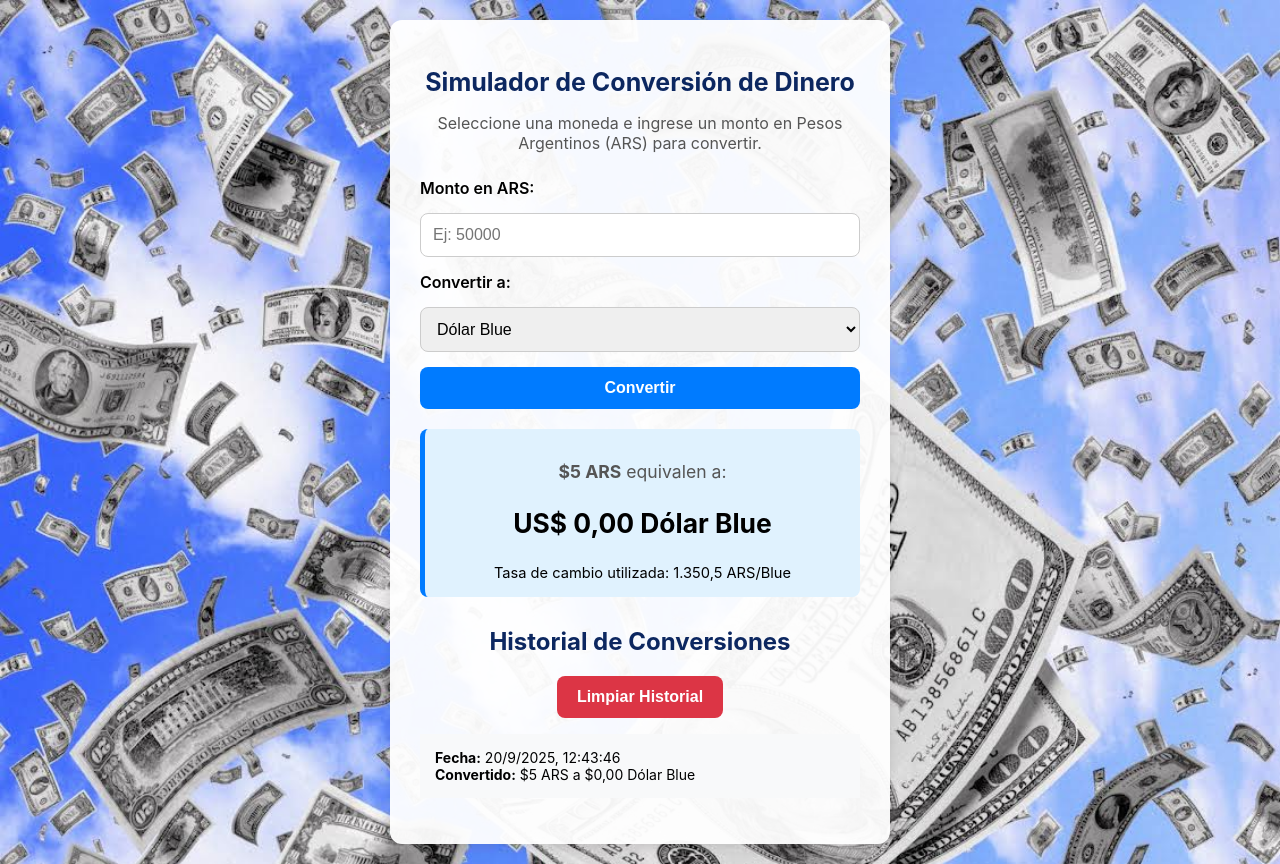
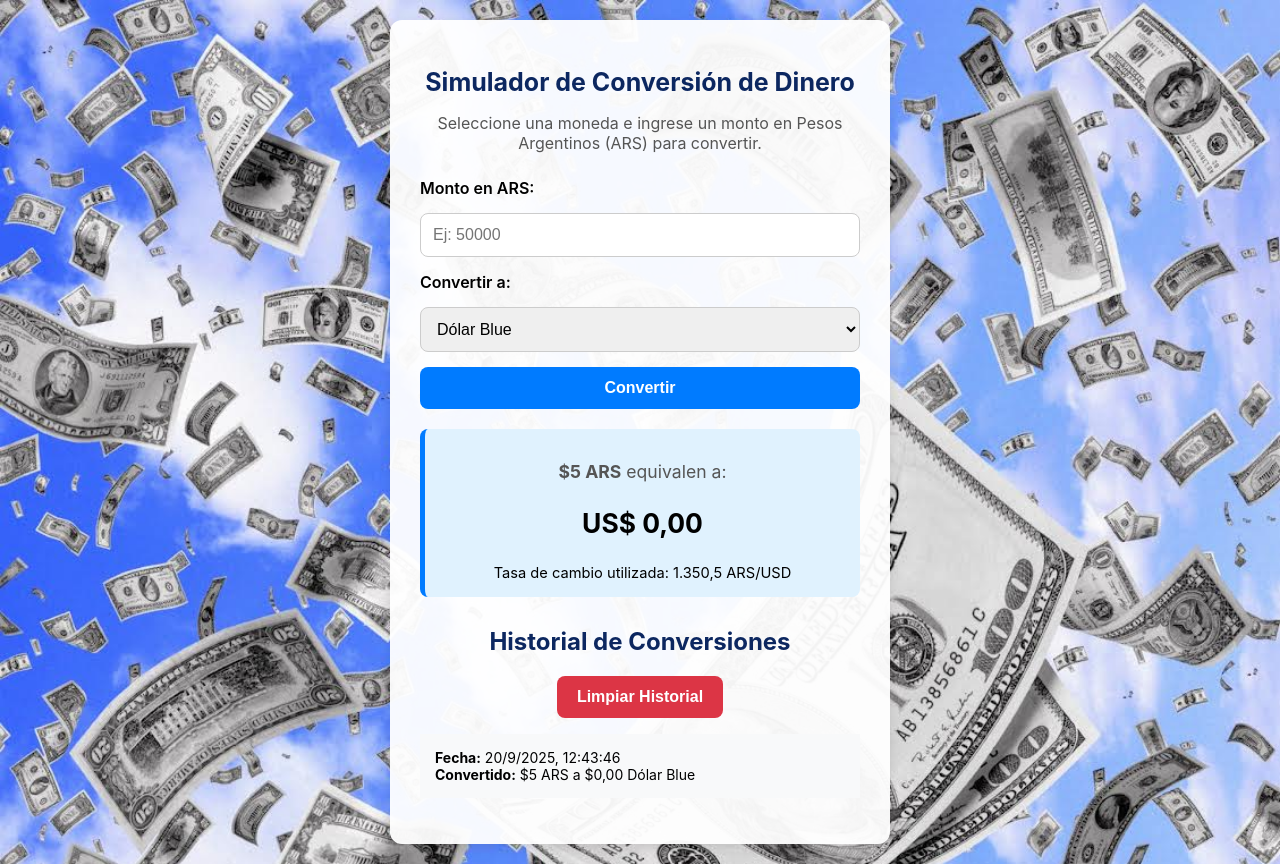
Before and after one commit to Nick91-Licha22/conversor2, a plain HTML site: page index.html in a window 1280 px wide. Both pictures are taken after typing "5" into the empty fields and a click on the button "Convertir". Drawn offline with Linux system fonts and the light colour scheme; some packages are replaced by stand-ins of ours; a script that the page names is missing.

Commit message:
mejoras en el conversor

```diff
--- a/db.json
+++ b/db.json
@@ -3,21 +3,25 @@
     {
       "id": "USD_BLUE",
       "nombre": "Dólar Blue",
+      "codigo": "USD",
       "tasaVenta": 1350.50
     },
     {
       "id": "USD_OFICIAL",
       "nombre": "Dólar Oficial",
+      "codigo": "USD",
       "tasaVenta": 1020.00
     },
     {
       "id": "EUR",
       "nombre": "Euro",
+      "codigo": "EUR",
       "tasaVenta": 1450.75
     },
     {
       "id": "BRL",
       "nombre": "Real Brasileño",
+      "codigo": "BRL",
       "tasaVenta": 250.20
     }
   ]
--- a/index.html
+++ b/index.html
@@ -5,6 +5,7 @@
     <meta name="viewport" content="width=device-width, initial-scale=1.0">
     <title>Conversor de Dinero</title>
     <link rel="stylesheet" href="./css/style.css">
+    <link rel="icon" href="data:,">
 </head>
 <body>
 
--- a/js/main.js
+++ b/js/main.js
@@ -48,11 +48,15 @@ const popularSelectorDeMonedas = () => {
  * @param {object} conversion - objeto de la conversión
  */
 const mostrarResultadoEnHTML = (conversion) => {
-    const { montoARS, montoConvertido, monedaNombre, tasa } = conversion;
+    const { montoARS, montoConvertido, monedaNombre, tasa, monedaCodigo } = conversion;
     resultadoDiv.innerHTML = `
         <p><strong>$${montoARS.toLocaleString('es-AR')} ARS</strong> equivalen a:</p>
-        <h2>${montoConvertido.toLocaleString('es-AR', { style: 'currency', currency: 'USD', minimumFractionDigits: 2 })} ${monedaNombre}</h2>
-        <small>Tasa de cambio utilizada: ${tasa.toLocaleString('es-AR')} ARS/${monedaNombre.split(' ')[1]}</small>
+        <h2>${montoConvertido.toLocaleString('es-AR', {
+            style: 'currency',
+            currency: monedaCodigo,
+            minimumFractionDigits: 2
+        })}</h2>
+        <small>Tasa de cambio utilizada: ${tasa.toLocaleString('es-AR')} ARS/${monedaCodigo}</small>
     `;
 };
 
@@ -124,6 +128,7 @@ conversionForm.addEventListener('submit', (event) => {
         montoConvertido: montoConvertido,
         monedaId: moneda.id,
         monedaNombre: moneda.nombre,
+        monedaCodigo: moneda.codigo,
         tasa: moneda.tasaVenta
     };
 
```
